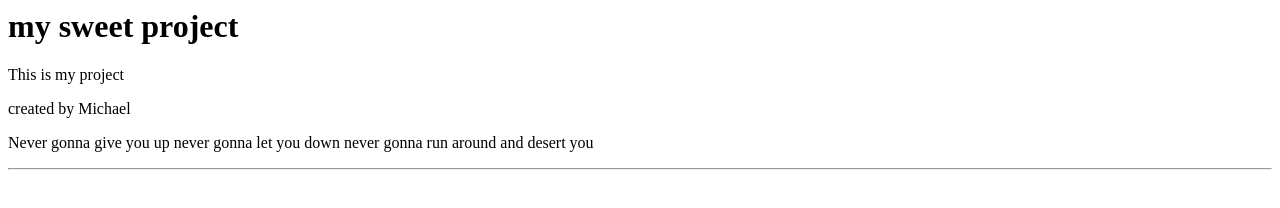
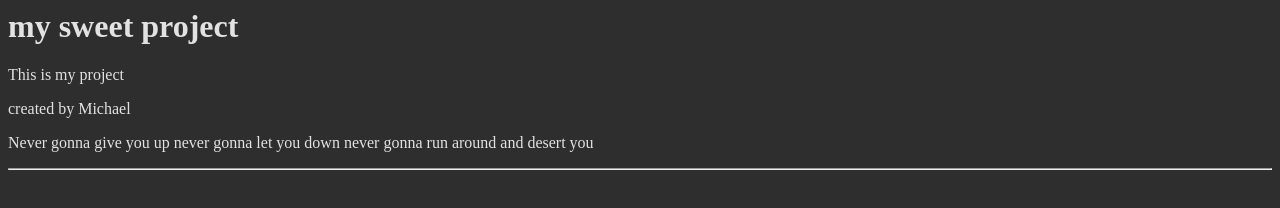
Before and after one commit to McAlbert1996/Testerino, a plain HTML site: page index.html in a window 1280 px wide. Drawn offline with Linux system fonts and the light colour scheme.

Commit message:
changed color

```diff
--- a/index.html
+++ b/index.html
@@ -2,7 +2,7 @@
  <head>
           <title>My First Repo </title>
  </head>
- <body>
+ <body style="background-color: #2e2e2e; color: #e2e2e2">
  <h1> my sweet project </h1>
 <p> This is my project </p>
 <p> created by Michael </p>
```
